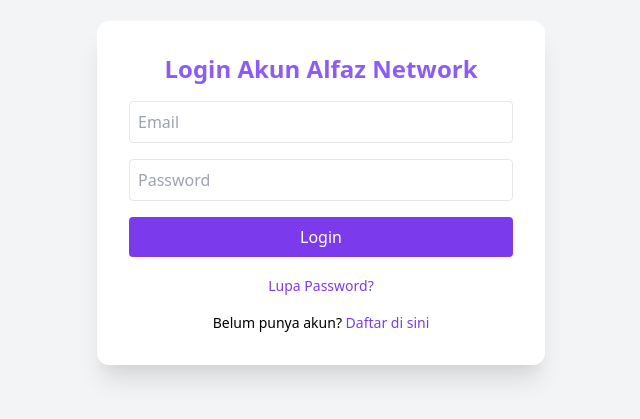
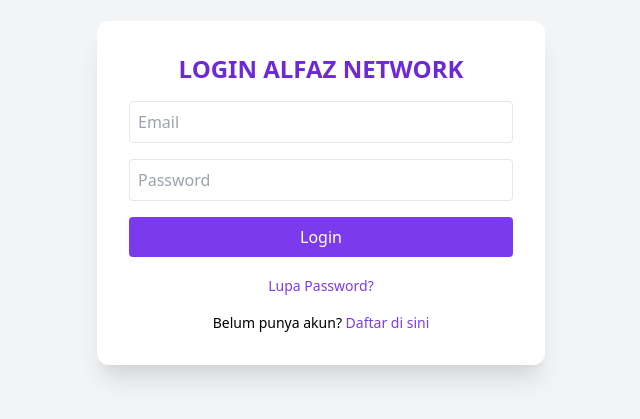
Before and after one commit to naminapage/parminanetwork, a plain HTML site: page index.html in a window 1280 px wide. Shown: the part 207-626 px from the top of the page, without its empty margins (319-959 px from the left). Drawn offline with nearby package versions, Linux system fonts and the light colour scheme.

Commit message:
Update index.html

```diff
--- a/index.html
+++ b/index.html
@@ -12,7 +12,7 @@
 
 <body class="bg-gray-100 flex items-center justify-center min-h-screen">
   <div class="bg-white p-8 rounded-xl shadow-xl w-full max-w-md">
-    <h1 class="text-2xl font-bold mb-4 text-center text-purple-500">Login Akun Alfaz Network</h1>
+    <h1 class="text-2xl font-bold mb-4 text-center text-purple-700 uppercase">Login Alfaz Network</h1>
     <input id="emailInput" type="email" placeholder="Email" class="w-full p-2 mb-2 border rounded" required />
     <p id="emailError" class="text-sm text-red-500 mb-2"></p>
     <input id="passwordInput" type="password" placeholder="Password" class="w-full p-2 mb-2 border rounded" required />
```
